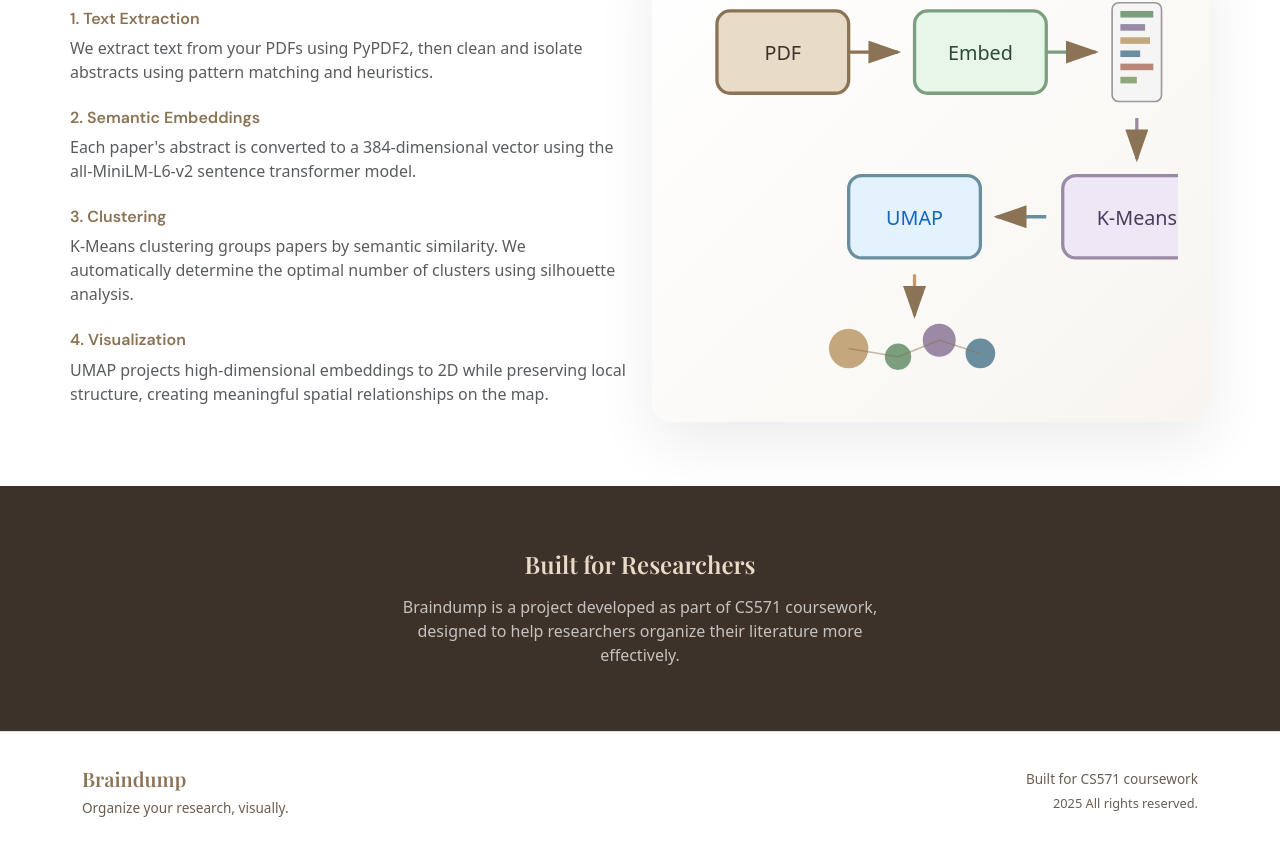
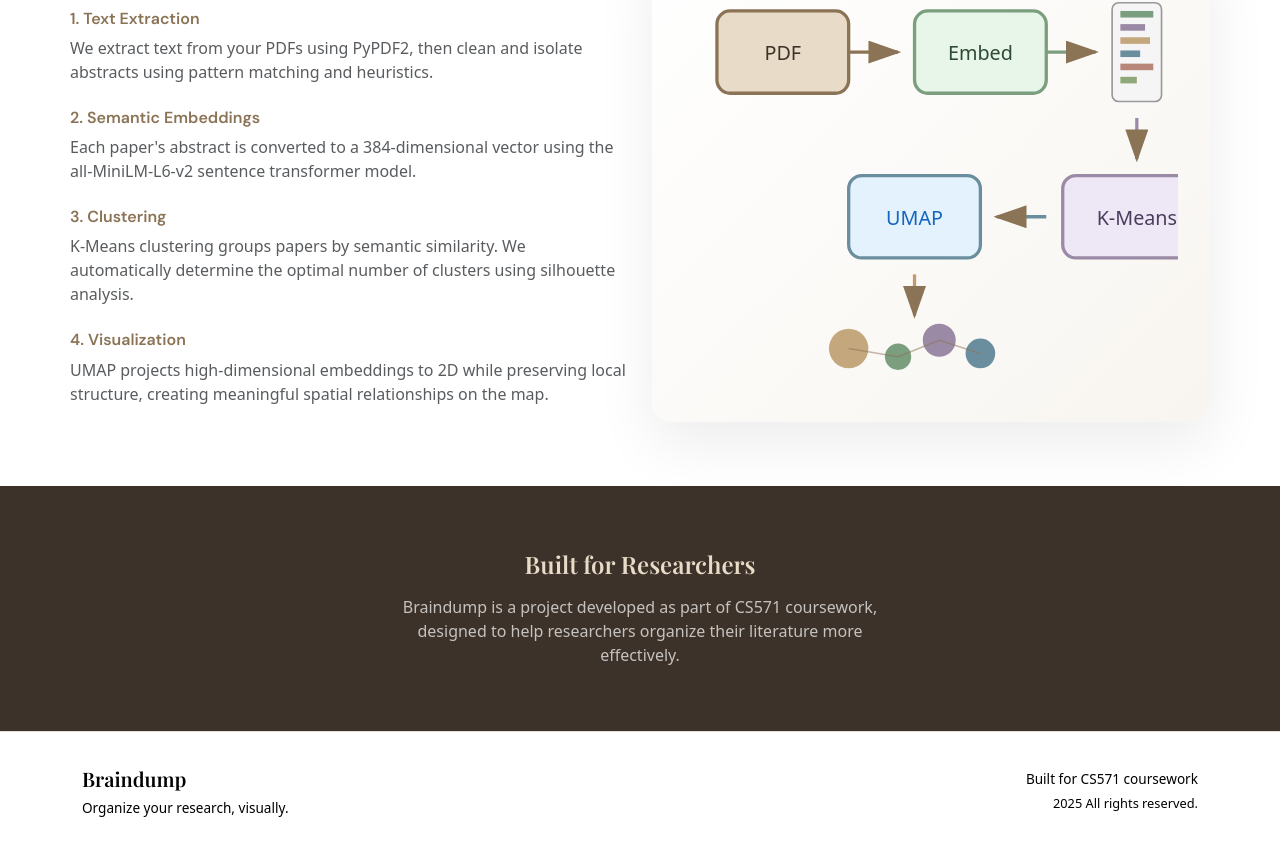
Before and after one commit to CS571-F25/p106, a React (Vite) app: page /#/about in a window 1280 px wide. Shown: the part 1550-2400 px from the top of the page. Built offline with nearby package versions, Linux system fonts and the light colour scheme; no server answers.

Commit message:
Change all footer text to black for maximum contrast

```diff
--- a/src/components/Footer.jsx
+++ b/src/components/Footer.jsx
@@ -16,19 +16,19 @@ function Footer() {
             <span style={{
               fontFamily: "'Playfair Display', serif",
               fontSize: '1.25rem',
-              color: 'var(--color-primary)'
+              color: '#000000'
             }}>
               Braindump
             </span>
-            <p className="mb-0 mt-1" style={{ fontSize: '0.85rem', color: 'var(--color-text-muted)' }}>
+            <p className="mb-0 mt-1" style={{ fontSize: '0.85rem', color: '#000000' }}>
               Organize your research, visually.
             </p>
           </div>
           <div className="text-center text-md-end">
-            <p className="mb-1" style={{ fontSize: '0.85rem', color: 'var(--color-text-muted)' }}>
+            <p className="mb-1" style={{ fontSize: '0.85rem', color: '#000000' }}>
               Built for CS571 coursework
             </p>
-            <p className="mb-0" style={{ fontSize: '0.8rem', color: 'var(--color-text-muted)' }}>
+            <p className="mb-0" style={{ fontSize: '0.8rem', color: '#000000' }}>
               {currentYear} All rights reserved.
             </p>
           </div>
```
